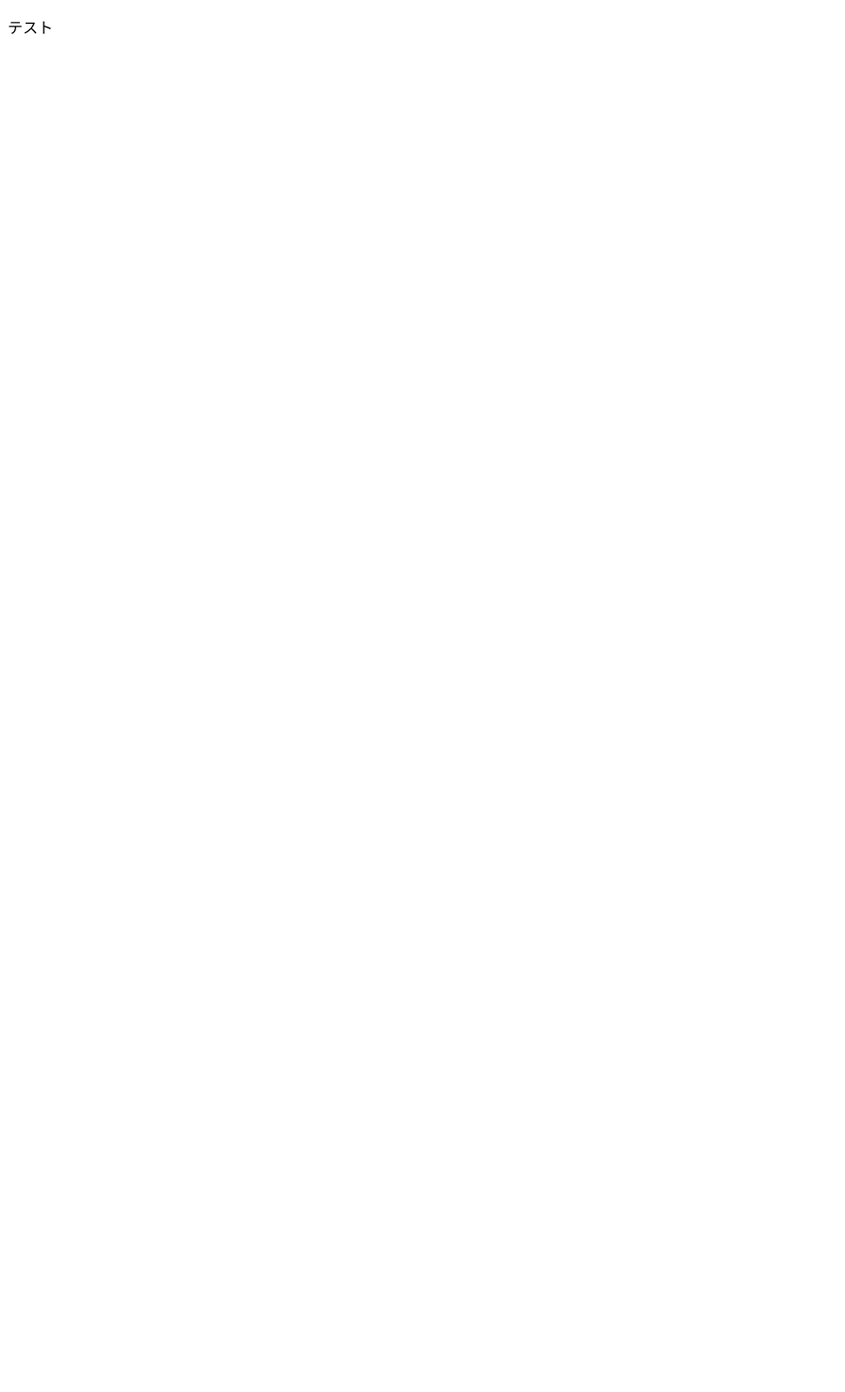
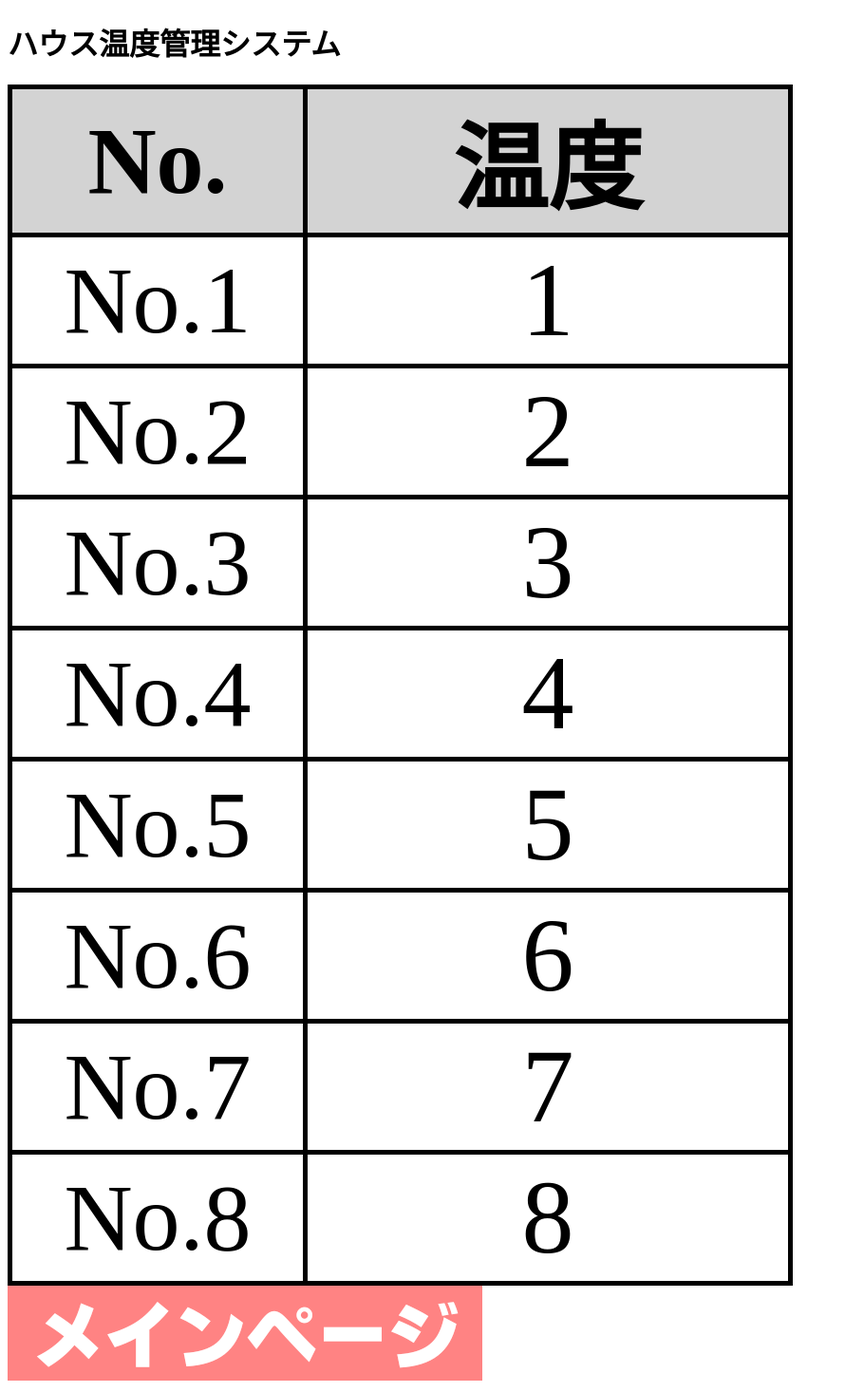
Before and after one commit to tobutrain/new-temp, a plain HTML site: page index.html in a window 1280 px wide. Shown: the whole page at 95% size, without its empty margins (0-890 px from the left). Before the commit the page ends 800 px from the top, so only its background shows below. Drawn offline with nearby package versions, Linux system fonts and the light colour scheme.

Commit message:
22-8-24 JSON書き出しまで終わり

```diff
--- a/index.html
+++ b/index.html
@@ -1,11 +1,28 @@
 <!DOCTYPE html>
 <html>
     <head>
+        <meta charset="UTF-8">
+        <!--meta http-equiv="refresh" content="10"-->
+        <link rel="stylesheet" href="style.css">
         <title>
             ハウス温度管理システム
         </title>
     </head>
     <body>
-        <p>テスト</p>
+        <h1>ハウス温度管理システム</h1>
+        <table id="main_table">
+            <tr><th>No.</th><th>温度</th></tr>
+            <tr><td class="number">No.1</td><td class="temp" id="tmp_1">1</td></tr>
+            <tr><td class="number">No.2</td><td class="temp" id="tmp_2">2</td></tr>
+            <tr><td class="number">No.3</td><td class="temp" id="tmp_3">3</td></tr>
+            <tr><td class="number">No.4</td><td class="temp" id="tmp_4">4</td></tr>
+            <tr><td class="number">No.5</td><td class="temp" id="tmp_5">5</td></tr>
+            <tr><td class="number">No.6</td><td class="temp" id="tmp_6">6</td></tr>
+            <tr><td class="number">No.7</td><td class="temp" id="tmp_7">7</td></tr>
+            <tr><td class="number">No.8</td><td class="temp" id="tmp_8">8</td></tr>
+        </table>
+        <img id="banner_main" src="img/banner_main.png">
+        <script src="https://ajax.googleapis.com/ajax/libs/jquery/2.2.4/jquery.min.js"></script>
+        <script src="src/index.js"></script>
     </body>
 </html>
--- /dev/null
+++ b/src/index.js
@@ -0,0 +1,3 @@
+$.getJSON(`src/timeTemp.json`, (data) =>{
+    console.log(`${data.timeTemp}`);
+});
--- /dev/null
+++ b/src/timeTemp.json
@@ -0,0 +1 @@
+{"timeTemp": [{"No": 1, "temp": 42.7, "time": "2022/07/02 11:11:09"}, {"No": 2, "temp": 41.8, "time": "2022/07/02 11:11:06"}, {"No": 3, "temp": 37.7, "time": "2022/07/25 13:41:57"}, {"No": 4, "temp": 33.6, "time": "2022/07/06 08:14:06"}, {"No": 5, "temp": 31.7, "time": "2022/07/06 14:27:49"}, {"No": 6, "temp": 23.8, "time": "2022/07/06 04:34:04"}, {"No": 7, "temp": 43.5, "time": "2022/07/02 11:11:08"}, {"No": 8, "temp": 39.9, "time": "2022/07/06 12:20:35"}]}
--- a/style.css
+++ b/style.css
@@ -0,0 +1,31 @@
+body{
+
+}
+
+#main_table{
+    border-collapse: collapse;
+}
+
+#banner_main{
+
+}
+
+th{
+    background-color: lightgray;
+}
+
+th,td{
+    border: solid 5px;
+    font-size: 100px;
+    padding: 3px;
+    text-align: center;
+}
+
+.number{
+    width: 300px;
+}
+
+.temp{
+    width: 500px;
+    font-size: 110px;
+}
```
Also changed, not shown: 1 other file.
